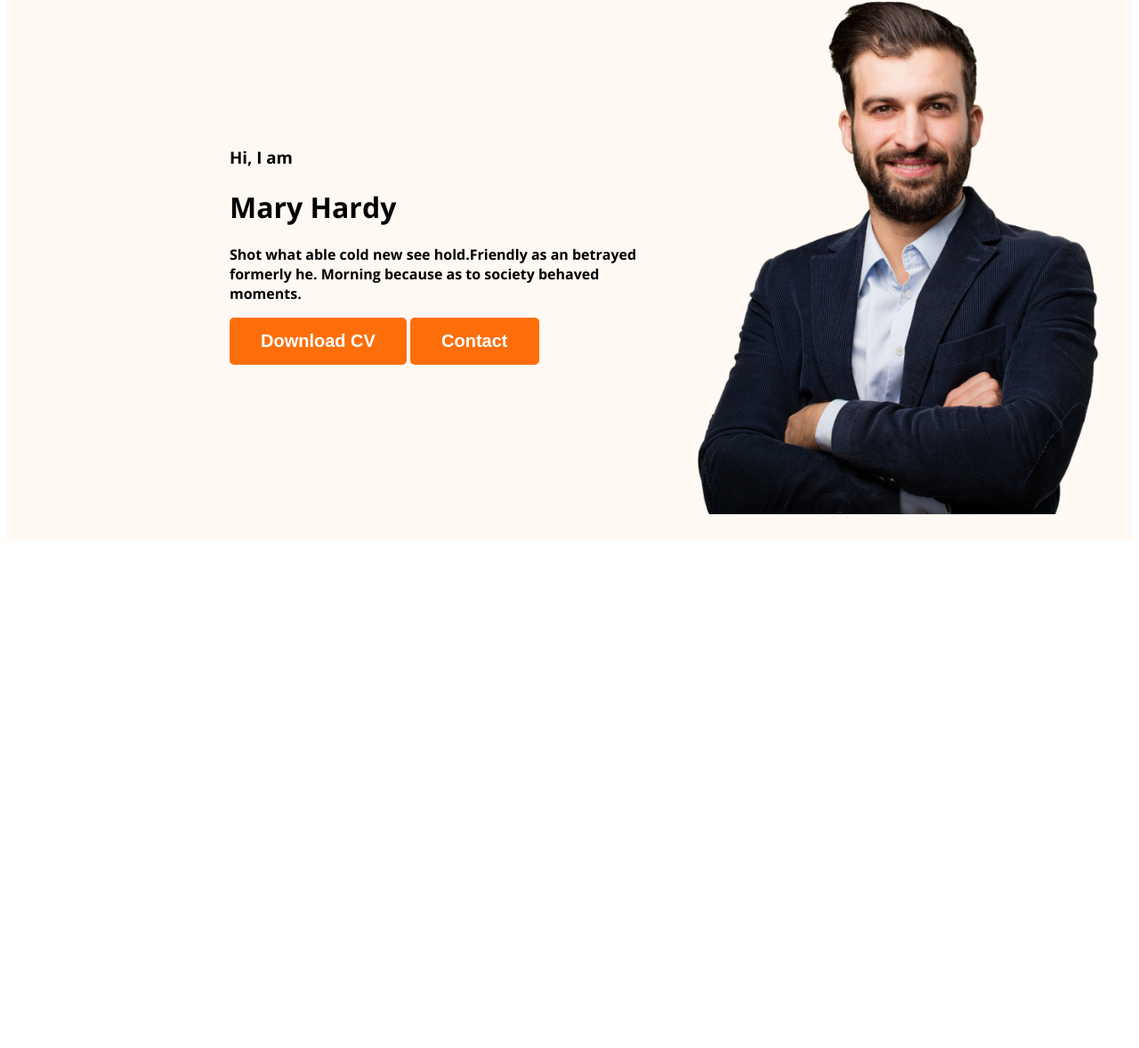
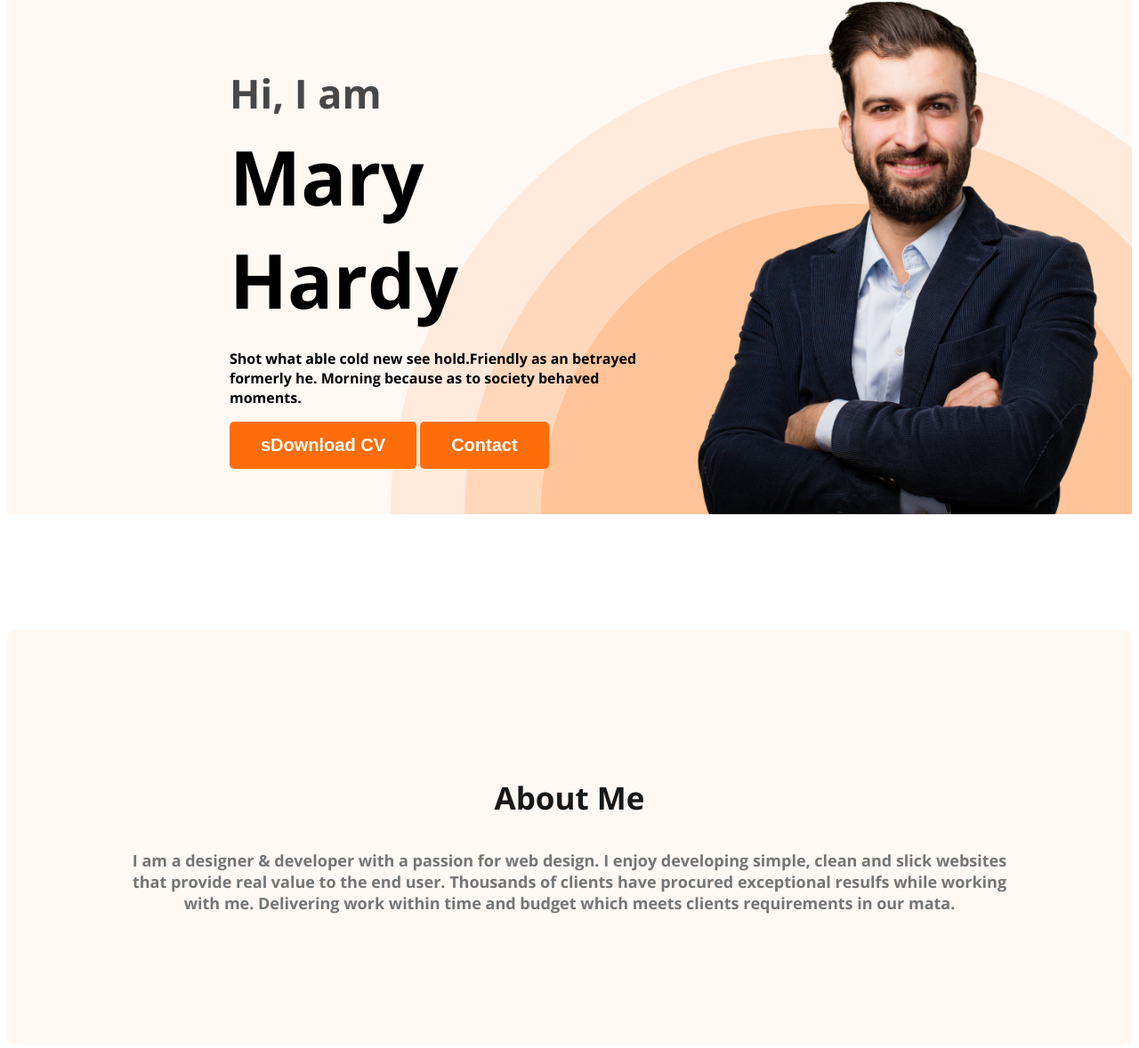
Before and after one commit to monira7714/my-webdeveloper-portfolio, a plain HTML site: page index.html in a window 1280 px wide. Shown: the part 211-1389 px from the top of the page at 89% size. Before the commit the page ends 827 px from the top, so only its background shows below. Drawn offline with nearby package versions, Linux system fonts and the light colour scheme.

Commit message:
about section added

```diff
--- a/index.html
+++ b/index.html
@@ -22,15 +22,20 @@
     <div class="banner">
         <div class="b-content">
             <h3 class="b-greet">Hi, I  am</h3>
-            <h1 calss="b-title">Mary Hardy</h1>
+            <h1 class="b-title">Mary Hardy</h1>
             <p>Shot what able cold new see hold.Friendly as an betrayed formerly he. Morning because as to society behaved moments.</p>
-            <button class="button-primary">Download CV</button>
+            <button class="button-primary">sDownload CV</button>
             <button class="button-primary">Contact</button>
         </div>
         <img class="p-pic" src="./images/hardy.png">
     </div>
  </header>
- <main></main>
+ <main>
+    <section class="about">
+        <h3 class="s-title">About Me</h3>
+        <p class="s-description">I am a designer & developer with a passion for web design. I enjoy developing simple, clean and slick websites that provide real value to the end user. Thousands of clients have procured exceptional resulfs while working with me. Delivering work within time and budget which meets clients requirements in our mata.</p>
+    </section>
+ </main>
  <footer></footer>
 </body>
 </html>
--- a/styles/portfolio.css
+++ b/styles/portfolio.css
@@ -40,19 +40,50 @@ nav a {
 }
 .header{
     background-color: #fff8f3;
+    background-image: url('../images/header_bg.png');
+    background-repeat: no-repeat;
+    background-position: bottom right;
 }
 .banner{
-    padding: 30px 30px 30px 250px;
+    padding: 30px 30px 0px 250px;
     display: flex;
     align-items: center;
+    justify-content: space-between;
 }
-.b-head{
-
+.b-title{
+    font-size: 85px;
+    font-weight: 700;
+    margin-top: 5px;
+    margin-bottom: 20px;
 }
 .b-greet{
-
+    font-size: 45px;
+    color: #474747;
+    margin-bottom: 0px;
 }
 .p-pic{
     width: 500px;
     height: 600px;
 }
+.b-content{
+    max-width: 500px;
+}
+/* main section */
+/* about section  */
+.about{
+    padding: 130px;
+    border-radius: 10px;
+    background: #fff8f3;
+    margin: 130px 0px ;
+}
+.s-title{
+    color: #181818;
+    text-align: center;
+    font-size: 35px;
+    font-weight: 700;
+}
+.s-description{
+    text-align: center;
+    color: #757575;
+    font-size: 18px;
+}
```
